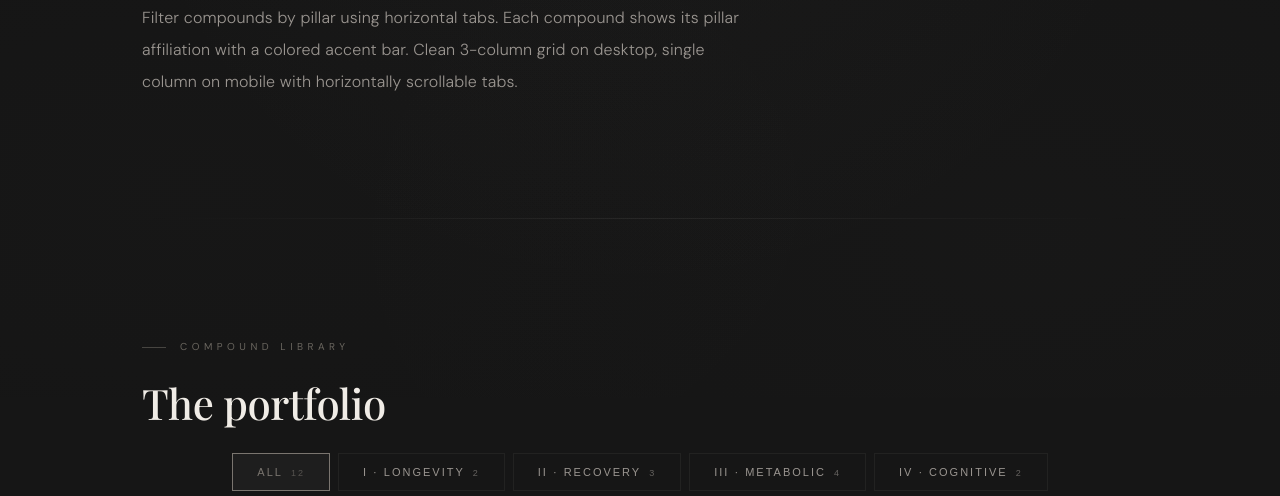
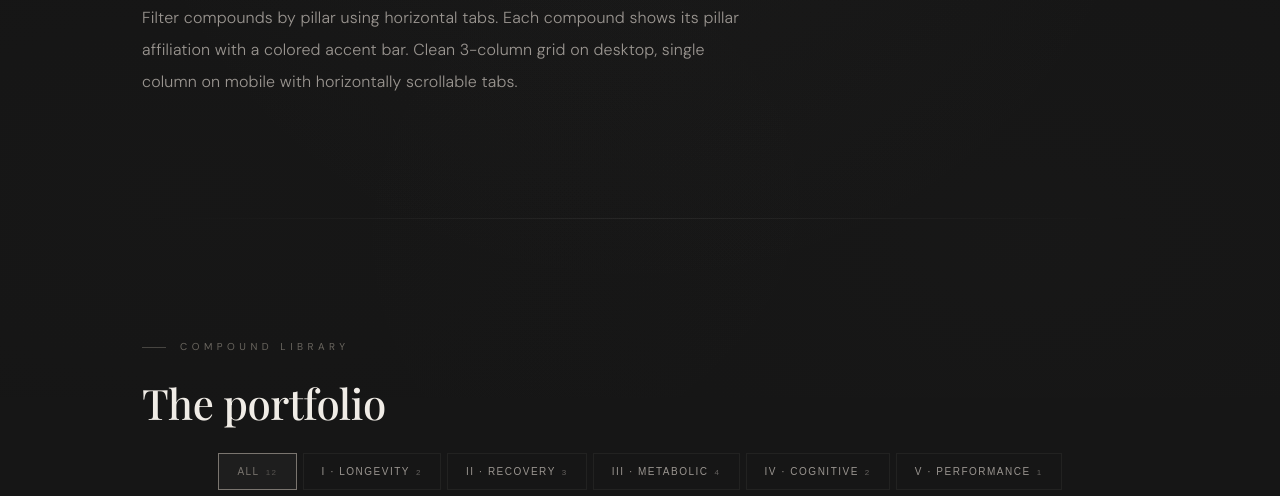
Before and after one commit to friizzyy/engineered-adherence, a plain HTML site: page mockups/science-mockup-1.html in a window 1280 px wide. Shown: the part 402-898 px from the top of the page. Drawn offline with nearby package versions, Linux system fonts and the light colour scheme; a web font is replaced by a local one.

Commit message:
Fix pillar tabs to fit on single row in mockup 1

```diff
--- a/mockups/science-mockup-1.html
+++ b/mockups/science-mockup-1.html
@@ -20,16 +20,16 @@
 
   .pillar-tabs{
     display:flex;
-    gap:8px;
+    gap:6px;
     margin-bottom:48px;
-    flex-wrap:wrap;
+    flex-wrap:nowrap;
     justify-content:center;
   }
 
   .pillar-tab{
-    padding:12px 24px;
-    font-size:11px;
-    letter-spacing:2px;
+    padding:12px 18px;
+    font-size:10px;
+    letter-spacing:1.5px;
     text-transform:uppercase;
     font-weight:400;
     color:var(--muted);
@@ -38,6 +38,7 @@
     cursor:pointer;
     transition:all .3s ease;
     position:relative;
+    white-space:nowrap;
   }
 
   .pillar-tab:hover{
@@ -53,8 +54,8 @@
 
   .pillar-tab .tab-count{
     display:inline-block;
-    margin-left:8px;
-    font-size:9px;
+    margin-left:6px;
+    font-size:8px;
     opacity:0.6;
   }
 
```
